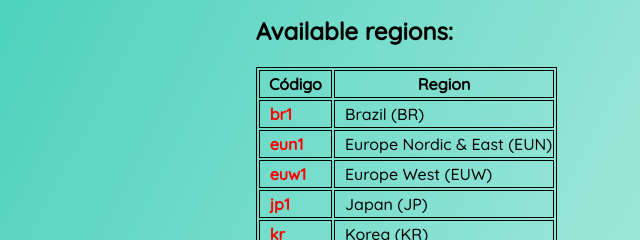
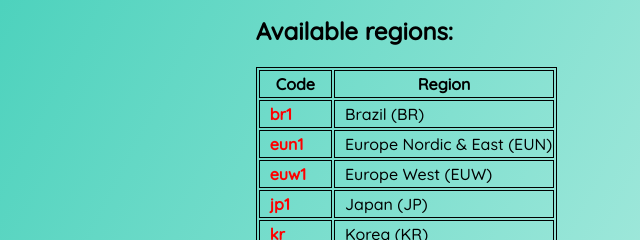
Before and after one commit to c4ldas/apis, a website: page api/tft/index.html in a window 1280 px wide. Shown: the part 364-604 px from the top of the page, 0-640 px from the left. Drawn offline with Linux system fonts and the light colour scheme.

Commit message:
Changed "Código" word to "Code"

```diff
--- a/api/tft/index.html
+++ b/api/tft/index.html
@@ -28,7 +28,7 @@
     <h2><p>Available regions:</p></h2>
     <table>
       <tr>
-        <th class="region-code">Código</th>
+        <th class="region-code">Code</th>
         <th>Region</th>
       </tr>
       <tr>
```
